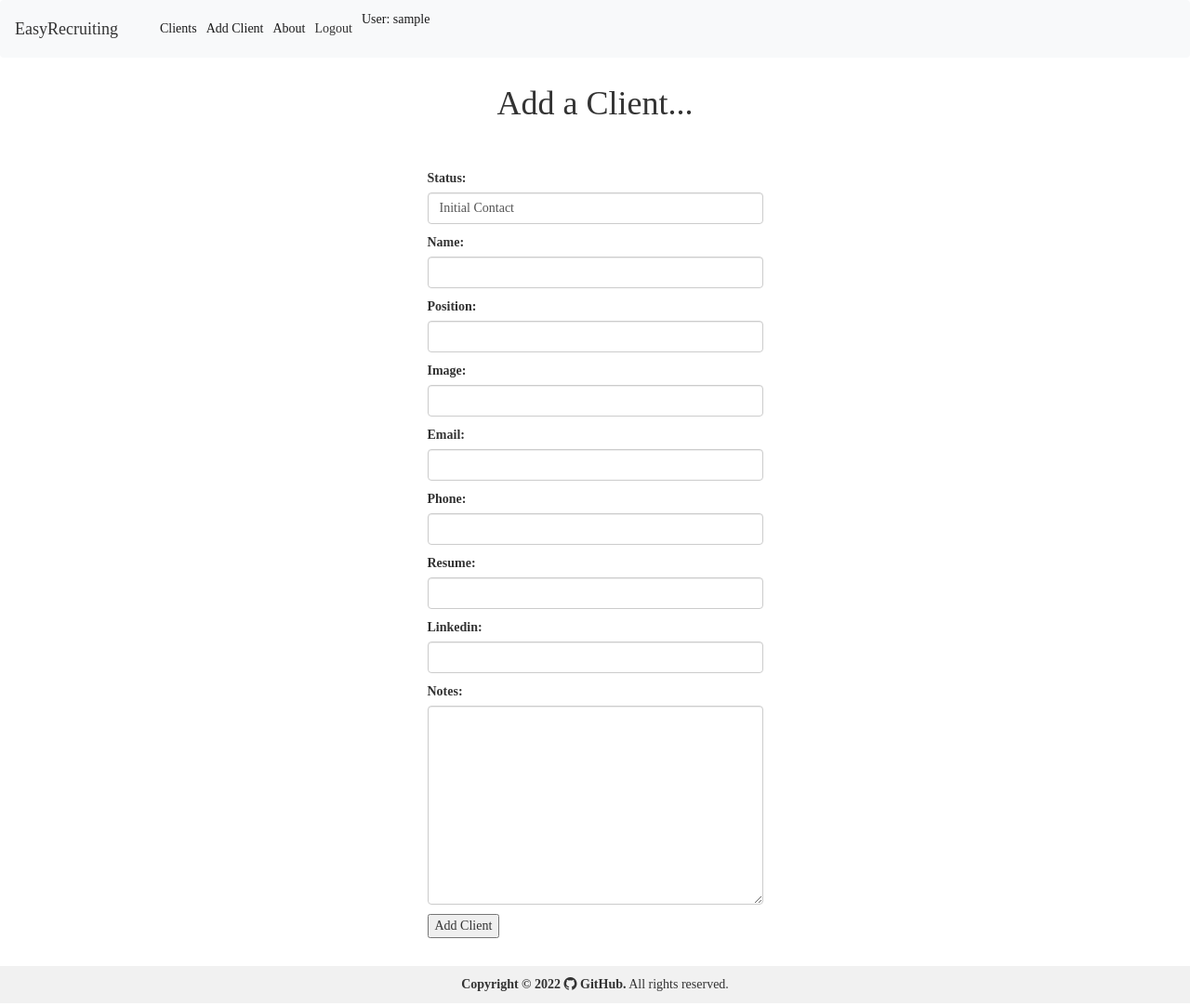
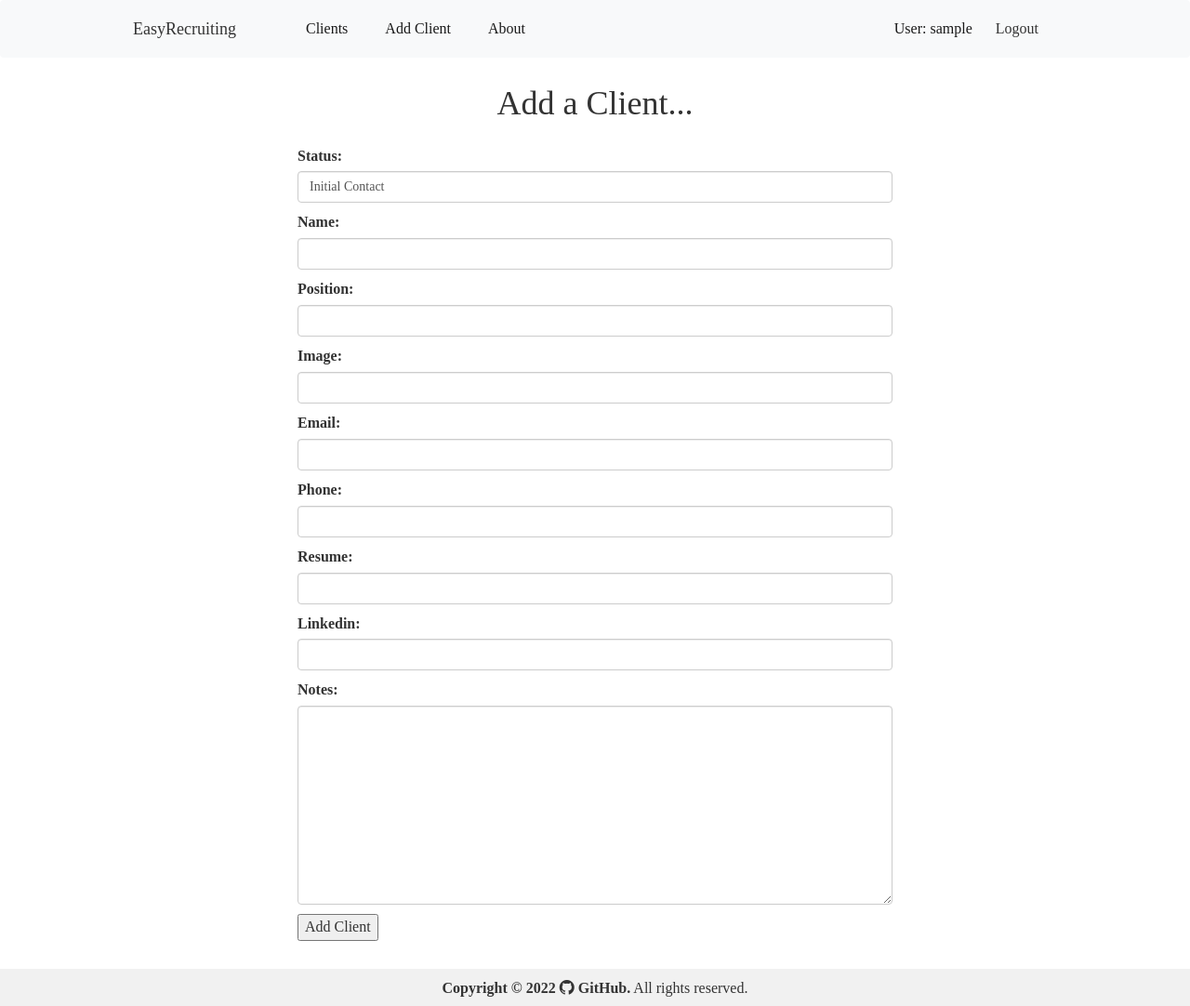
Before and after one commit to Oksanka25/EasyRecruitingCapstone, a Django app: page /clients/new/ in a window 1280 px wide. Shown: the whole page at 93% size. Run offline with Django 4.2, Linux system fonts and the light colour scheme; the visitor is signed in with stand-in values (Sample User, id 1); some libraries are stand-ins or nearby versions; some web fonts are replaced.

Commit message:
Added another portion of styling

```diff
--- a/main_app/forms.py
+++ b/main_app/forms.py
@@ -1,6 +1,6 @@
 
+from django import forms
 from .models import Client, Interview
-from django import forms
 
 
 class ClientForm(forms.ModelForm):
@@ -21,7 +21,6 @@ class ClientForm(forms.ModelForm):
 
         }
 
-
 class InterviewForm(forms.ModelForm):
     class Meta:
         model = Interview
--- a/main_app/static/styles/main.css
+++ b/main_app/static/styles/main.css
@@ -2,6 +2,7 @@
 
 * {
     font-family: 'Gentium Plus', serif;
+    font-size: 16px;
 }
 
 body {
@@ -37,8 +38,6 @@ a:active {
     text-decoration: none !important;
     color: inherit;
 }
-
-
 
 /* login */
 
@@ -118,6 +117,11 @@ a:active {
 
 /* client_detail */
 
+.client-detail {
+    background: #f1f1f1;
+    border-radius: 6px;
+}
+
 .detail__img {
     border-radius: 3%;
     min-width: 100%;
@@ -131,6 +135,10 @@ a:active {
 
 .detail-info {
     width: 59%;
+}
+
+.interview-record {
+    background: #f7f7f7;
 }
 
 .interview-inputs-first,
@@ -148,6 +156,9 @@ a:active {
 
 /* clients_list */
 
+.nav-container,
+.about-page-container,
+.signup-page-container,
 .clients-page-container,
 .client-detail-container {
     max-width: 1024px;
@@ -180,3 +191,32 @@ a:active {
     height: 100%;
     object-fit: cover;
 }
+
+
+/* interview_update */
+
+.general-form {
+    width: 50%;
+}
+
+
+/* recruiting */
+
+.recruiting-image-container {
+    width: 100%;
+}
+
+.recruiting-image {
+    max-width: 100%;
+    display: block;
+    margin: 0 auto;
+}
+
+/* signup */
+
+.signup-page-container {
+    position: absolute;
+    top: 50%;
+    left: 50%;
+    transform: translate(-50%, -50%);
+}
--- a/main_app/templates/base.html
+++ b/main_app/templates/base.html
@@ -1,6 +1,7 @@
 {% load static %}
 <!DOCTYPE html>
 <html lang="en">
+
 <head>
     <meta charset="UTF-8" />
     <meta http-equiv="X-UA-Compatible" content="IE=edge" />
@@ -8,42 +9,46 @@
     <link rel="stylesheet" href="{% static 'styles/main.css' %}" />
     <script src="{% static 'scripts/main.js' %}" defer></script>
     <link rel="stylesheet" href="https://cdn.jsdelivr.net/npm/bootstrap-icons@1.8.2/font/bootstrap-icons.css">
-        <link href="https://cdn.jsdelivr.net/npm/bootstrap@5.2.0-beta1/dist/css/bootstrap.min.css" rel="stylesheet" integrity="sha384-0evHe/X+R7YkIZDRvuzKMRqM+OrBnVFBL6DOitfPri4tjfHxaWutUpFmBp4vmVor" crossorigin="anonymous">
+    <link href="https://cdn.jsdelivr.net/npm/bootstrap@5.2.0-beta1/dist/css/bootstrap.min.css" rel="stylesheet"
+        integrity="sha384-0evHe/X+R7YkIZDRvuzKMRqM+OrBnVFBL6DOitfPri4tjfHxaWutUpFmBp4vmVor" crossorigin="anonymous">
     <link rel="stylesheet" href="https://maxcdn.bootstrapcdn.com/bootstrap/3.3.7/css/bootstrap.min.css">
     <script src="https://cdn.jsdelivr.net/npm/bootstrap@5.2.0-beta1/dist/js/bootstrap.bundle.min.js"></script>
     <title>EasyRecruiting - {% block title %}{% endblock %}</title>
 </head>
-    <body >
+
+<body>
     <div class="page-container">
         <div class="content-wrap">
 
             {% if user.is_authenticated %}
             <nav class="navbar navbar-expand-lg bg-light">
-                <div class="container-fluid">
+                <div class="container-fluid  nav-container">
                     <a class="navbar-brand" href="#">EasyRecruiting</a>
                     <button class="navbar-toggler navbar-toggle collapsed" type="button" data-bs-toggle="collapse"
-                        data-bs-target="#navbarSupportedContent" aria-controls="navbarSupportedContent" aria-expanded="false"
-                        aria-label="Toggle navigation">
+                        data-bs-target="#navbarSupportedContent" aria-controls="navbarSupportedContent"
+                        aria-expanded="false" aria-label="Toggle navigation">
                         <span class="navbar-toggler-icon"></span>
                     </button>
 
                     <div class="collapse navbar-collapse" id="navbarSupportedContent">
-                <ul class="navbar-nav me-auto mb-2 mb-lg-0">
-                    <li class="nav-item">
+                        <ul class="nav navbar-nav me-auto mb-2 mb-lg-0 navbar-center">
+                            <li class="ps-5 nav-item">
                                 <a class="nav-link active" aria-current="page" href="/clients"> Clients</a>
                             </li>
-                    <li class="nav-item">
-                    <a class="nav-link active" aria-current="page" href="{% url 'client_create' %}"> Add Client</a>
+                            <li class="ps-5 nav-item">
+                                <a class="nav-link active" aria-current="page" href="{% url 'client_create' %}"> Add
+                                    Client</a>
+                            </li>
+                            <li class="ps-5 nav-item">
+                                <a class="nav-link active" aria-current="page" href="{% url 'about' %}"> About</a>
+                            </li>
+                        </ul>
+                        <ul class="nav navbar-nav me-auto mb-2 mb-lg-0 navbar-right">
+                            <li class="nav-item mx-4">
+                                <a class="nav-link active" aria-current="page"> User: {{user.username}}</a>
                             </li>
                             <li class="nav-item">
-                    <a class="nav-link active" aria-current="page" href="{% url 'about' %}"> About</a>
-                    </li>
-
-                    <li class="nav-item">
                                 <a class="nav-link" aria-current="page" href="{% url 'logout' %}">Logout</a>
-                    </li>
-                    <li class="nav-item">
-                        <span class="nav-link active" aria-current="page"> User: {{user.username}}</span>
                             </li>
                         </ul>
                     </div>
@@ -78,4 +83,5 @@
         </footer>
     </div>
 </body>
+
 </html>
--- a/main_app/templates/client_create.html
+++ b/main_app/templates/client_create.html
@@ -1,18 +1,52 @@
 {% extends 'base.html' %}
-{% block title %} Add Client {% endblock %}
 {% block content %}
 
-<h1 class="d-flex justify-content-center pt-3">Add a Client... </h1>
-<br/><br/>
-<div class="d-flex justify-content-center mb-5">
-  <div class="form-group ">
+{% comment %} <div class="container">
+  <div class="">
+    <div class="">
+      <div class="content">
+        <h2>Add a Client</h2>
+      </div>
+      <form method="post">
+        {% csrf_token %}
+        {% for non_field_error in form.non_field_errors %}
+        <p class="help is-danger">{{ non_field_error }}</p>
+        {% endfor %}
+        {% for field in form %}
+        <div class="field">
+          <label for="{{ field.id_for_label }}" class="label">{{ field.html_name }}</label>
+          {{ field }}
+          {% for error in field.errors %}
+          <p class="help is-danger">{{ error }}</p>
+          {% endfor %}
+        </div>
+        {% endfor %}
+        <input type="submit" value="Add Client" class="btn">
+      </form>
+    </div>
+  </div>
+</div> {% endcomment %}
+
+{% comment %} <h1 class="pt-3">Add a Client... </h1>
+<br /><br />
+<table>
+  <form action="" method="post">
+    {% csrf_token %}
+    {{form.as_table}}
+</table>
+<input type="submit" value="Add Client" />
+</form> {% endcomment %}
+
+<h1 class="pt-3 pb-4 d-flex justify-content-center">Add a Client... </h1>
+<div class="mb-5 d-flex justify-content-center">
+  <div class="general-form form-group">
     <form method="post">
       {% csrf_token %}
       {{form.as_p}}
-      <input  type="submit" value="Add Client"  />
-    </div>
+      <input type="submit" value="Add Client" />
+  </div>
 </div>
-    </form>
+</form>
 
 
 {% endblock %}
--- a/main_app/templates/client_list.html
+++ b/main_app/templates/client_list.html
@@ -12,7 +12,7 @@
       </div>
       <div class="d-flex gap-3">
           <button type="submit" class="btn btn-default btn-sm">
-            <span class="glyphicon glyphicon-search"></span> Search
+            <span class="glyphicon glyphicon-search"></span>
           </button>
             {% comment %} <a class="btn btn-outline" type="button" href="{% url 'client_list' %}">Clear Search</a> {% endcomment %}
         </div>
--- a/main_app/templates/home.html
+++ b/main_app/templates/home.html
@@ -1,4 +1,5 @@
 {% extends 'base.html' %}
+
 {% block content %}
 {% if user.is_authenticated %}
 <h1>Welcome to EasyRecruiting</h1>
--- a/main_app/views.py
+++ b/main_app/views.py
@@ -14,6 +14,8 @@ from django.contrib.auth.decorators import login_required
 from django.utils.decorators import method_decorator
 
 from .forms import ClientForm, InterviewForm
+
+
 
 
 class Home(TemplateView):
@@ -109,6 +111,7 @@ class InterviewUpdate(UpdateView):
         return reverse('client_detail', kwargs={'pk': self.object.client_id})
 
 
+
 @method_decorator(login_required, name='dispatch')
 class InterviewDelete(DeleteView):
     model = Interview
```
Also changed, not shown: main_app/templates/about.html (+13 -2 lines), main_app/templates/client_delete.html (+6 -8 lines), main_app/templates/client_detail.html (+19 -14 lines), main_app/templates/client_update.html (+4 -6 lines), main_app/templates/interview_delete.html (+5 -8 lines), main_app/templates/interview_update.html (+5 -9 lines), main_app/templates/registration/signup.html (+6 -3 lines). Lines whose indentation alone changed are shown as unchanged.
